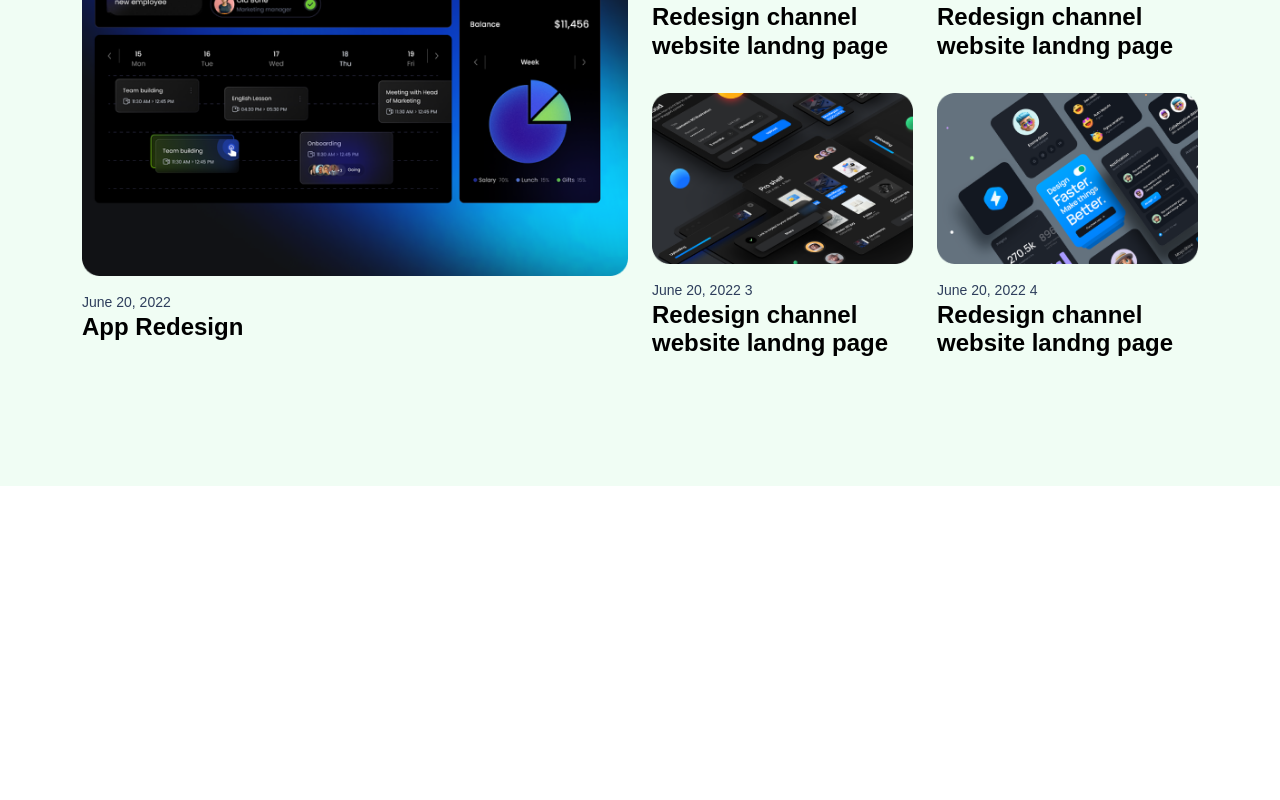
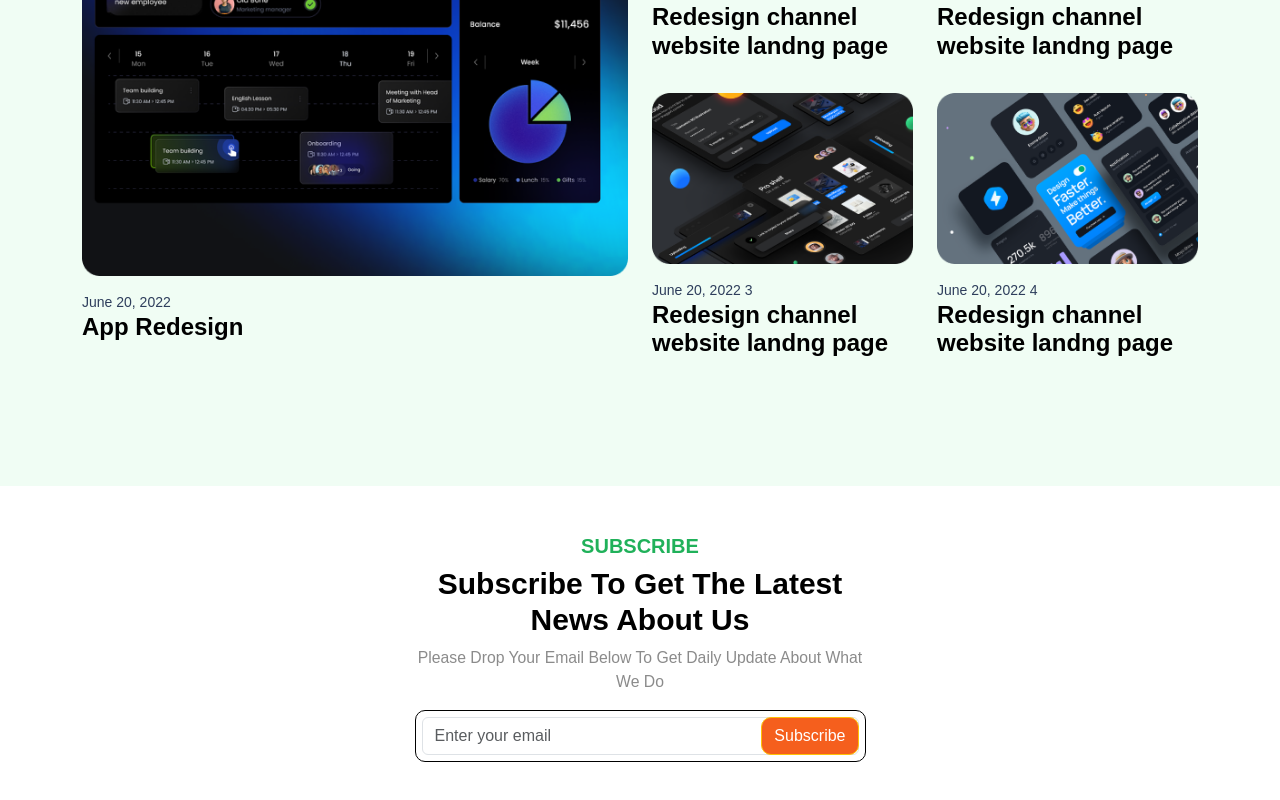
Before and after one commit to autocircled/module-14-assignment, a React (Vite) app: page / in a window 1280 px wide. Shown: the part 2218-3018 px from the top of the page. Before the commit the page ends 2704 px from the top, so only its background shows below. Built offline with nearby package versions, Linux system fonts and the light colour scheme.

Commit message:
subscribe form ok

```diff
--- /dev/null
+++ b/src/assets/css/form.css
@@ -0,0 +1,21 @@
+.subscribe-form .form-body {
+    border: 1px solid black;
+    padding: 6px;
+    border-radius: 10px;
+}
+
+.subscribe-form .input-group-manual {
+    position: relative;
+}
+
+.subscribe-form .input-group-manual button {
+    background: #F55F1D;
+    border-radius: 10px !important;
+    position: absolute;
+    top: 0;
+    right: 0;
+}
+
+.subscribe-form .info {
+    color: #8B8B8B;
+}
--- /dev/null
+++ b/src/components/SubscribeForm.jsx
@@ -0,0 +1,27 @@
+import '../assets/css/form.css'
+
+const SubscribeForm = () => {
+    return (
+        <section className="subscribe-form bg-white py-5">
+            <div className="container">
+                <div className="row justify-content-center">
+                    <div className="col-md-5 text-center">
+                        <div className="form-header">
+                            <h3 className="title d-block fw-bold text-uppercase">SUBSCRIBE</h3>
+                            <h3 className="description text-capitalize">Subscribe to get the latest news about us</h3>
+                            <p className='info small text-capitalize'>Please drop your email below to get daily update about what we do</p>
+                        </div>
+                        <div className="form-body">
+                            <div className="input-group-manual">
+                                <input type="text" className="form-control" placeholder="Enter your email" />
+                                <button className="btn btn-warning text-white">Subscribe</button>
+                            </div>
+                        </div>
+                    </div>
+                </div>
+            </div>
+        </section>
+    )
+}
+
+export default SubscribeForm
--- a/src/pages/HomePage.jsx
+++ b/src/pages/HomePage.jsx
@@ -1,6 +1,7 @@
 import AppNavBar from '../components/AppNavBar'
 import FeaturedProjects from '../components/FeaturedProjects'
 import Hero from '../components/Hero'
+import SubscribeForm from '../components/SubscribeForm'
 import WorkList from '../components/WorkList'
 
 const HomePage = () => {
@@ -10,6 +11,7 @@ const HomePage = () => {
             <Hero />
             <WorkList />
             <FeaturedProjects />
+            <SubscribeForm />
 
 
         </>
```
